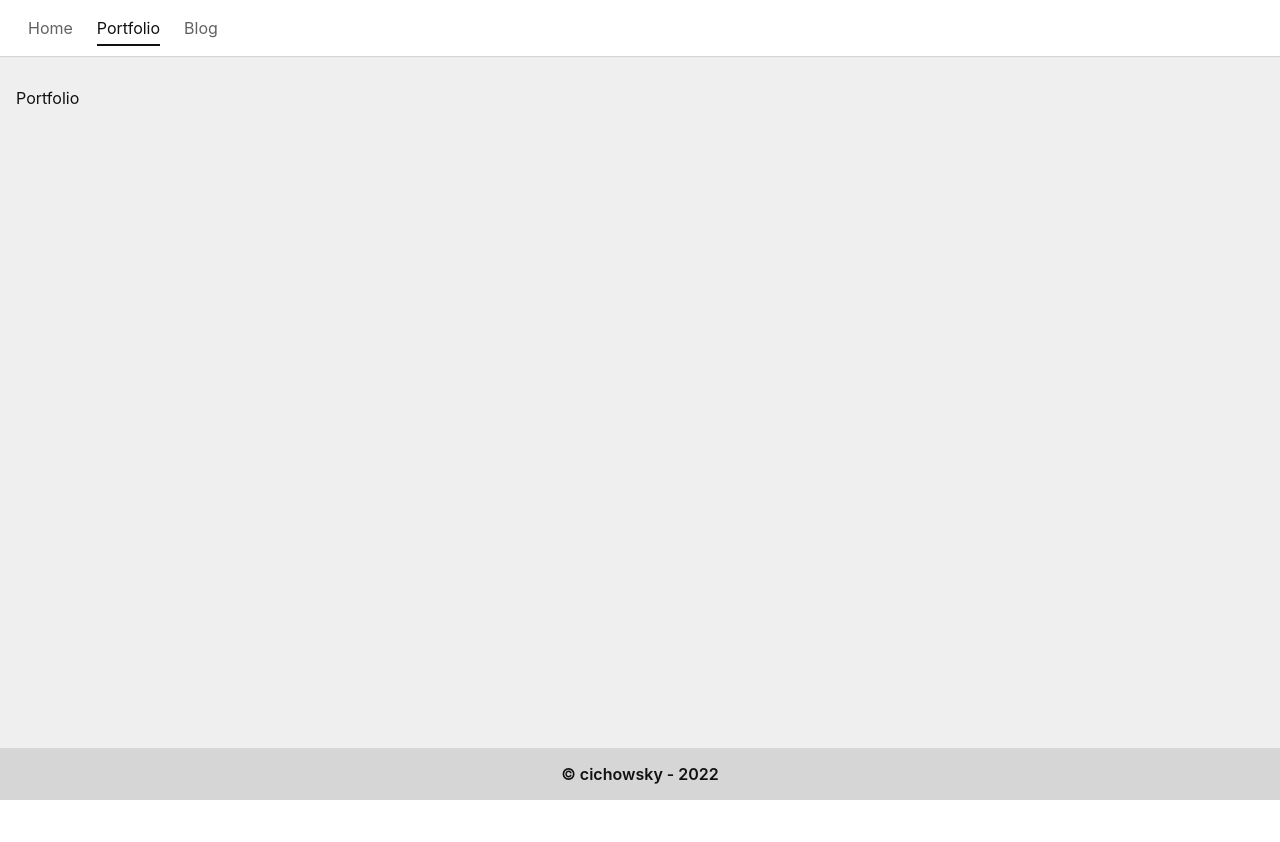
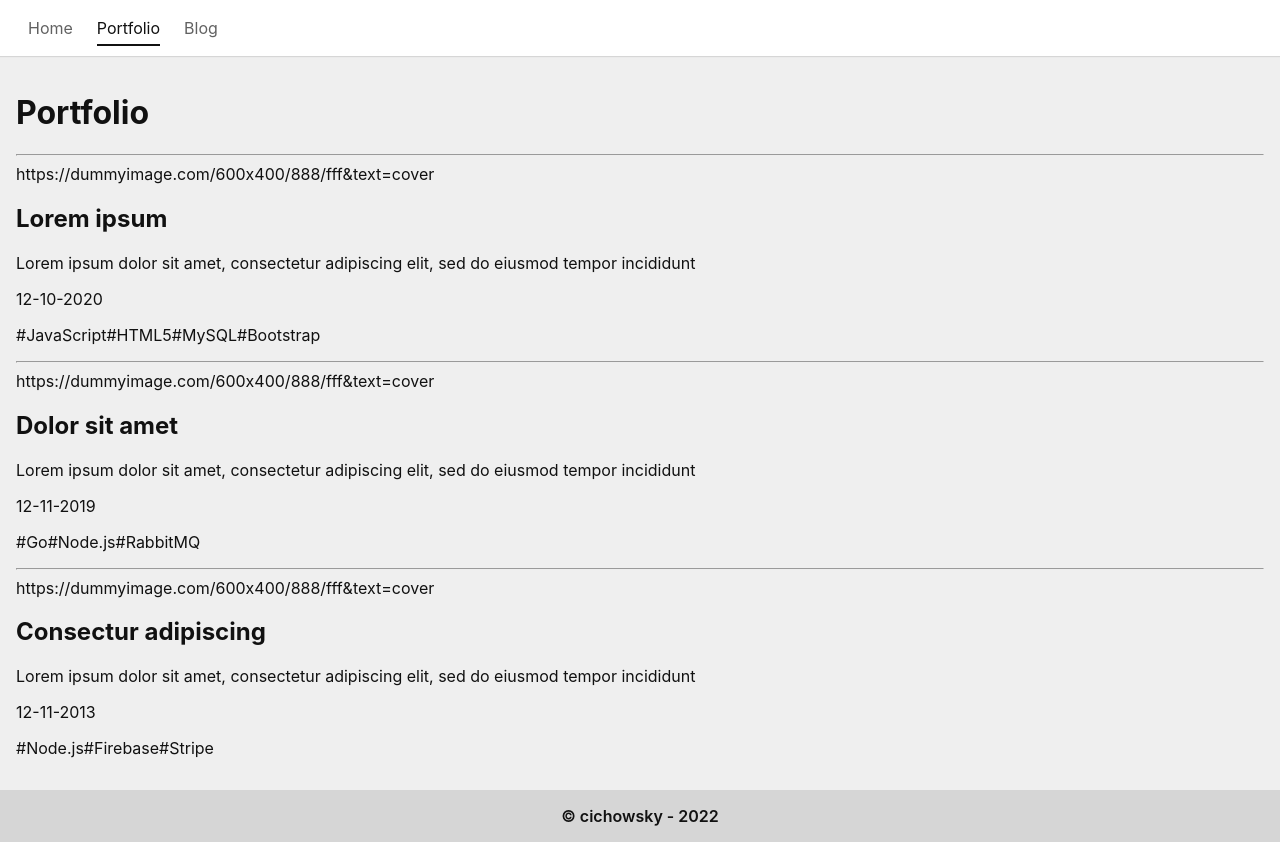
Before and after one commit to cichowsky/next-blog, a Next.js app: page /portfolio in a window 1280 px wide. Before the commit the page ends 800 px from the top, so only its background shows below. Built offline with nearby package versions, Linux system fonts and the light colour scheme.

Commit message:
add dummy projects in md file, add markdown parser, pass projects data to page

```diff
--- /dev/null
+++ b/_data/projects/consectetur-adipiscing.md
@@ -0,0 +1,10 @@
+---
+title: Consectur adipiscing
+description: Lorem ipsum dolor sit amet, consectetur adipiscing elit, sed do eiusmod tempor incididunt
+date: 12-11-2013
+cover: https://dummyimage.com/600x400/888/fff&text=cover
+tags:
+  - Node.js
+  - Firebase
+  - Stripe
+---
--- /dev/null
+++ b/_data/projects/dolor-sit-amet.md
@@ -0,0 +1,10 @@
+---
+title: Dolor sit amet
+description: Lorem ipsum dolor sit amet, consectetur adipiscing elit, sed do eiusmod tempor incididunt
+date: 12-11-2019
+cover: https://dummyimage.com/600x400/888/fff&text=cover
+tags:
+  - Go
+  - Node.js
+  - RabbitMQ
+---
--- /dev/null
+++ b/_data/projects/lorem-ipsum.md
@@ -0,0 +1,11 @@
+---
+title: Lorem ipsum
+description: Lorem ipsum dolor sit amet, consectetur adipiscing elit, sed do eiusmod tempor incididunt
+date: 12-10-2020
+cover: https://dummyimage.com/600x400/888/fff&text=cover
+tags:
+  - JavaScript
+  - HTML5
+  - MySQL
+  - Bootstrap
+---
--- /dev/null
+++ b/lib/mdParser.js
@@ -0,0 +1,22 @@
+import { join } from 'path';
+import fs from 'fs';
+import matter from 'gray-matter';
+
+const readFile = (directoryPath, fileName) => {
+  const filePath = join(directoryPath, fileName);
+  const fileContents = fs.readFileSync(filePath, 'utf-8');
+  const { data } = matter(fileContents);
+
+  return {
+    ...data,
+    slug: fileName.replace('.md', ''),
+    createdAt: data.date ? Number(new Date(data.date)) : null,
+  };
+};
+
+export const getList = (path) => {
+  const directoryPath = join(process.cwd(), path);
+  const filesList = fs.readdirSync(directoryPath);
+
+  return filesList.map((fileName) => readFile(directoryPath, fileName));
+};
--- a/package.json
+++ b/package.json
@@ -8,6 +8,7 @@
     "lint": "eslint . --ext js --ext jsx --ext ts --ext tsx --fix"
   },
   "dependencies": {
+    "gray-matter": "^4.0.3",
     "next": "12.0.8",
     "react": "17.0.2",
     "react-dom": "17.0.2",
--- a/pages/portfolio.js
+++ b/pages/portfolio.js
@@ -1,7 +1,14 @@
+import { getAllProjects } from 'services/projects';
 import Head from 'next/head';
 import Template from 'components/templates/Template';
 
-const Portfolio = () => {
+export const getStaticProps = () => {
+  const projects = getAllProjects();
+
+  return { props: { projects } };
+};
+
+const Portfolio = ({ projects }) => {
   return (
     <Template>
       <Head>
@@ -10,7 +17,22 @@ const Portfolio = () => {
         <link rel="icon" href="/favicon.ico" />
       </Head>
 
-      <p>Portfolio</p>
+      <h1>Portfolio</h1>
+
+      {projects.map((project) => (
+        <div>
+          <hr />
+          <div>{project.cover}</div>
+          <h2>{project.title}</h2>
+          <p>{project.description}</p>
+          <p>{project.date}</p>
+          <ul>
+            {project.tags.map((tag) => (
+              <li>#{tag}</li>
+            ))}
+          </ul>
+        </div>
+      ))}
     </Template>
   );
 };
--- /dev/null
+++ b/services/projects.js
@@ -0,0 +1,7 @@
+import { getList } from 'lib/mdParser';
+
+export const getAllProjects = () => {
+  const projects = getList('_data/projects');
+
+  return projects.sort((a, b) => (a.createdAt < b.createdAt ? 1 : -1));
+};
```
Also changed, not shown: 1 other file (tests, documents, lock files or other folders).
